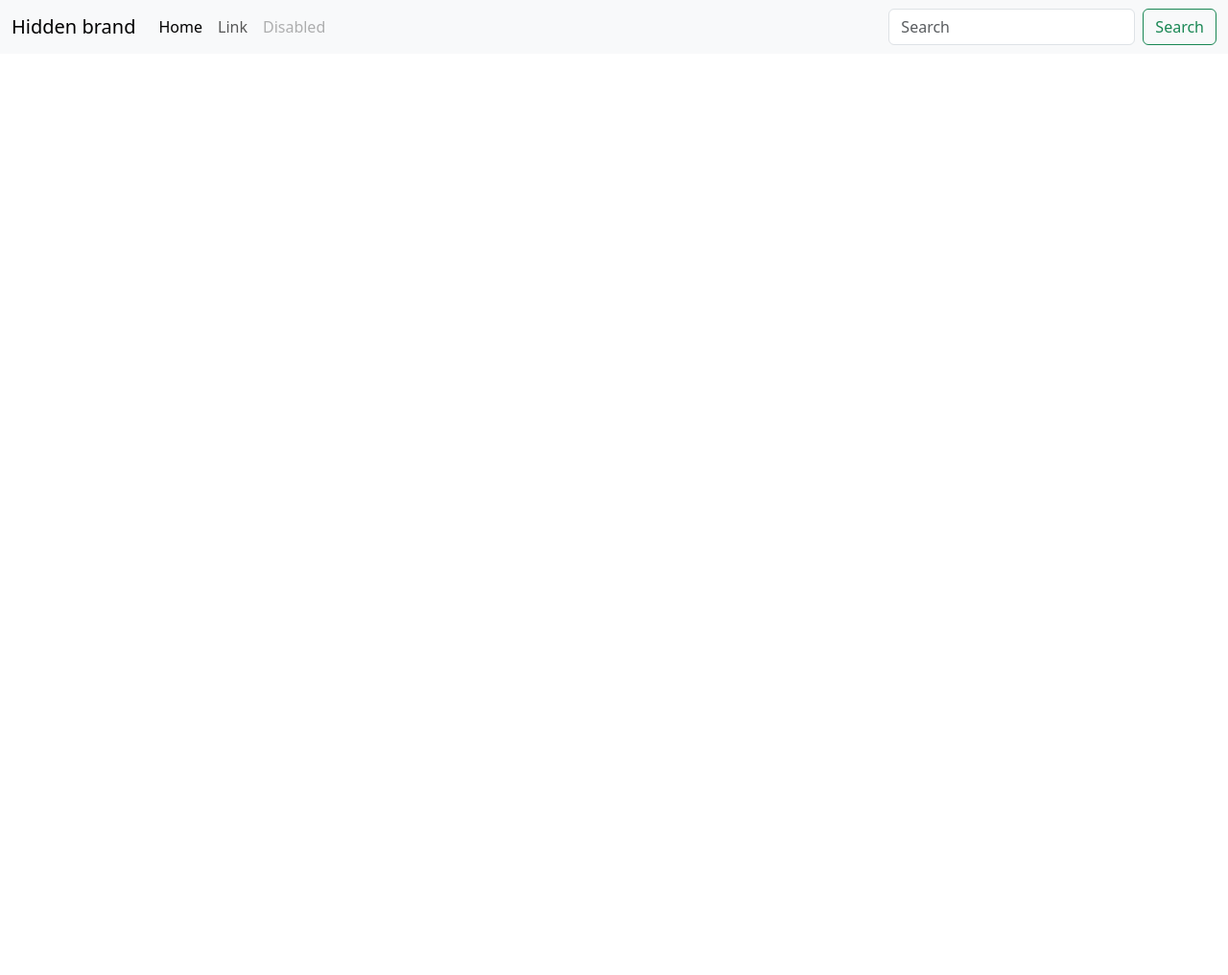
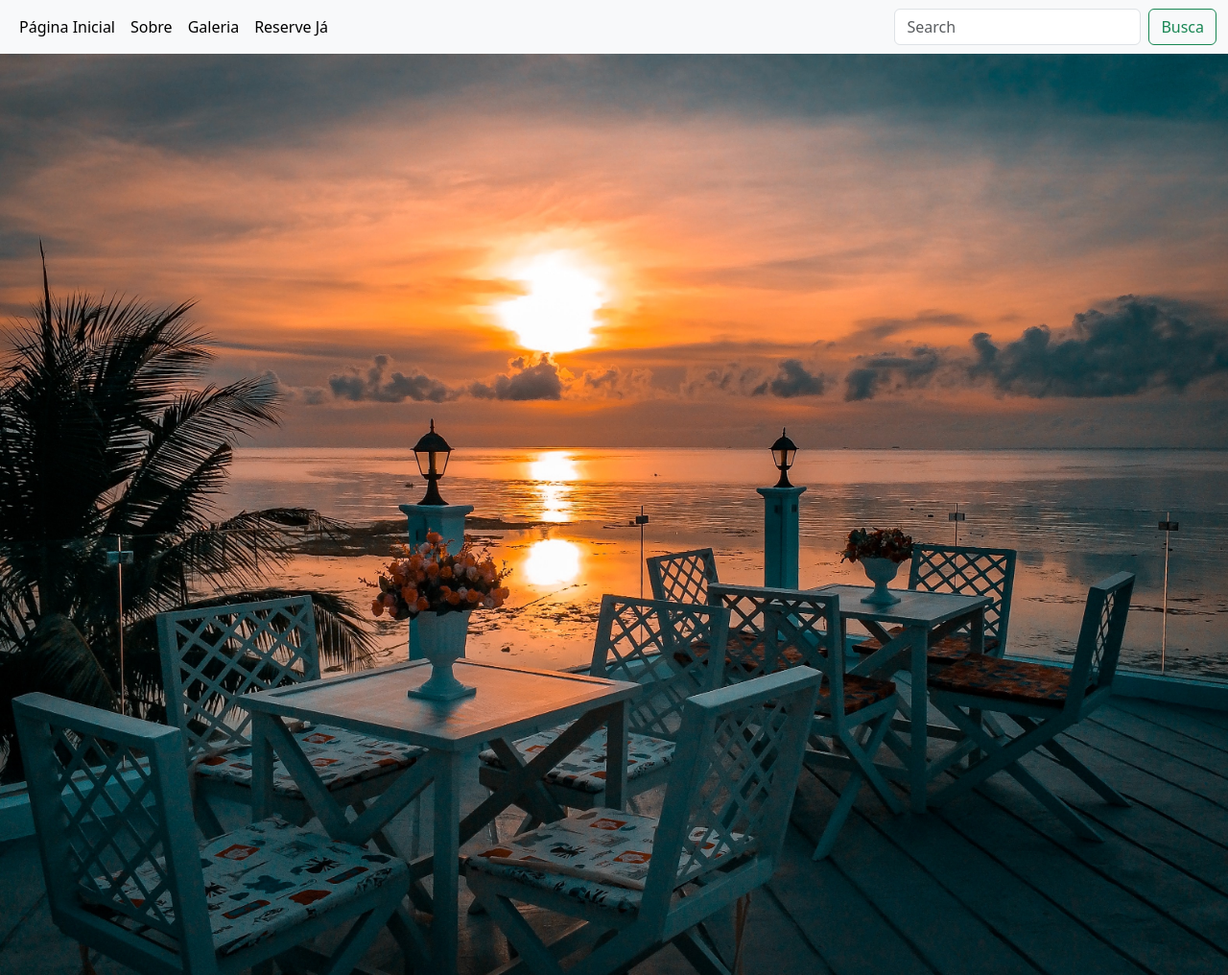
Before and after one commit to luizcamphora/systemManager, a plain HTML site: page index.html in a window 1280 px wide. Shown: the whole page at 96% size. Before the commit the page ends 800 px from the top, so only its background shows below. Drawn offline with nearby package versions, Linux system fonts and the light colour scheme.

Commit message:
version 1.4

```diff
--- a/index.html
+++ b/index.html
@@ -16,25 +16,28 @@
       <span class="navbar-toggler-icon"></span>
     </button>
     <div class="collapse navbar-collapse" id="navbarTogglerDemo01">
-      <a class="navbar-brand" href="#">Hidden brand</a>
       <ul class="navbar-nav me-auto mb-2 mb-lg-0">
         <li class="nav-item">
-          <a class="nav-link active" aria-current="page" href="#">Home</a>
+          <a class="nav-link active" aria-current="page" href="#">Página Inicial</a>
         </li>
         <li class="nav-item">
-          <a class="nav-link" href="#">Link</a>
+          <a class="nav-link active" aria-current="page" href="#">Sobre</a>
         </li>
         <li class="nav-item">
-          <a class="nav-link disabled">Disabled</a>
+          <a class="nav-link active" aria-current="page" href="#">Galeria</a>
+        </li>
+        <li class="nav-item">
+          <a class="nav-link active" aria-current="page" href="#">Reserve Já</a>
         </li>
       </ul>
       <form class="d-flex" role="search">
         <input class="form-control me-2" type="search" placeholder="Search" aria-label="Search">
-        <button class="btn btn-outline-success" type="submit">Search</button>
+        <button class="btn btn-outline-success" type="submit">Busca</button>
       </form>
     </div>
   </div>
 </nav>
+<img src="./Assets/img/first home.jpg" class="img-fluid" alt="...">
     <script src="https://cdn.jsdelivr.net/npm/bootstrap@5.3.0-alpha3/dist/js/bootstrap.bundle.min.js"
         integrity="sha384-ENjdO4Dr2bkBIFxQpeoTz1HIcje39Wm4jDKdf19U8gI4ddQ3GYNS7NTKfAdVQSZe"
         crossorigin="anonymous"></script>
```
Also changed, not shown: Assets/img/first home.jpg (added), Assets/img/pexels-consuelo-borroni-14690432.jpg (added), Assets/img/pexels-kader-d-kahraman-15564186.jpg (added), Assets/img/pexels-max-rahubovskiy-6782567.jpg (added), Assets/img/pexels-natalie-dmay-12822480.jpg (added), 10 other files.
